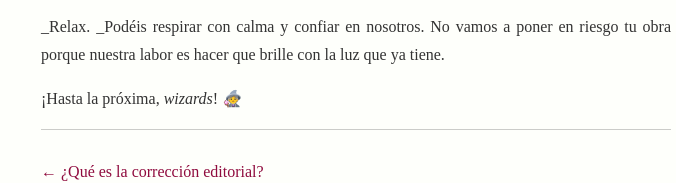
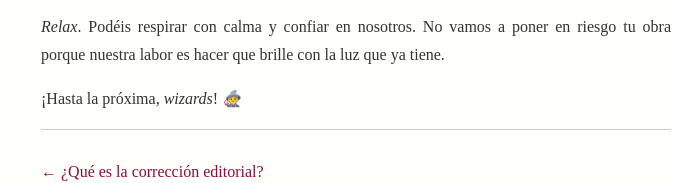
Before and after one commit to AliciaRoma/web, a Gatsby site: page /blog/correccion-de-estilo/ in a window 1280 px wide. Shown: the part 4045-4228 px from the top of the page, 284-960 px from the left. Built offline with nearby package versions, Linux system fonts and the light colour scheme; Gatsby itself is replaced by a stand-in of ours; some packages are replaced by stand-ins of ours.

Commit message:
Update index.md

```diff
--- a/content/blog/correccion-de-estilo/index.md
+++ b/content/blog/correccion-de-estilo/index.md
@@ -56,6 +56,6 @@ Así acaba la entrada de hoy. Me dejo alguna cosita en el tintero de la que habl
 
 Para concluir el post de hoy quiero dejar un mensaje a quienes están dudando si contar con un corrector o no.
 
-_Relax. _Podéis respirar con calma y confiar en nosotros. No vamos a poner en riesgo tu obra porque nuestra labor es hacer que brille con la luz que ya tiene.
+_Relax_. Podéis respirar con calma y confiar en nosotros. No vamos a poner en riesgo tu obra porque nuestra labor es hacer que brille con la luz que ya tiene.
 
 ¡Hasta la próxima, _wizards_! 🧙‍♀️
```
